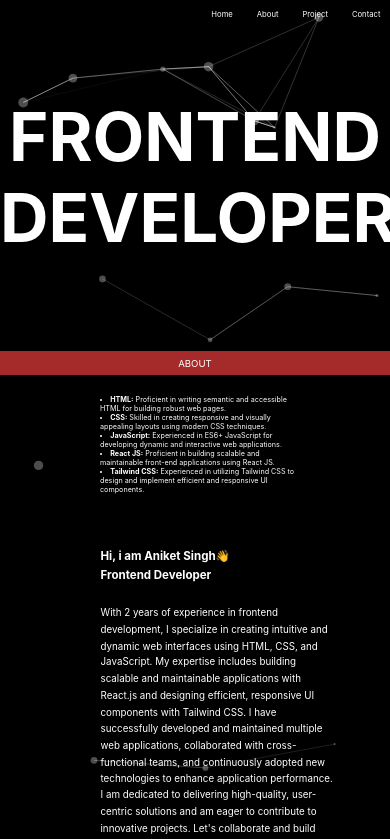
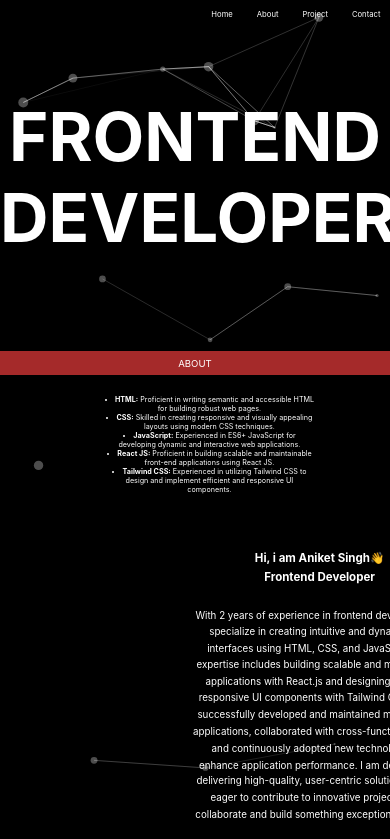
Before and after one commit to Aniketsingh1610/Portfolio, a React (Create React App) app: page / in a window 390 px wide. Shown: the top 839 px of the page. Built offline with nearby package versions, Linux system fonts and the light colour scheme.

Commit message:
media querry for mobile modified

```diff
--- a/src/App.css
+++ b/src/App.css
@@ -17,7 +17,6 @@ html {
 
     .page2 .content
     {
-        margin-left: 0;
         width: 50%;
         height: auto;
         padding: 20px;
@@ -59,12 +58,16 @@ html {
 
 
     .contentcontainer #content2{
-        margin-left: 80px;
+        margin-left: 100px;
         margin-top: 0;
+        text-align: center;
+
     }
 
     .contentcontainer #content1{
-        margin-left: 220px;
+        margin-left: 330px;
+        text-align: center;
+
 
     }
 
```
